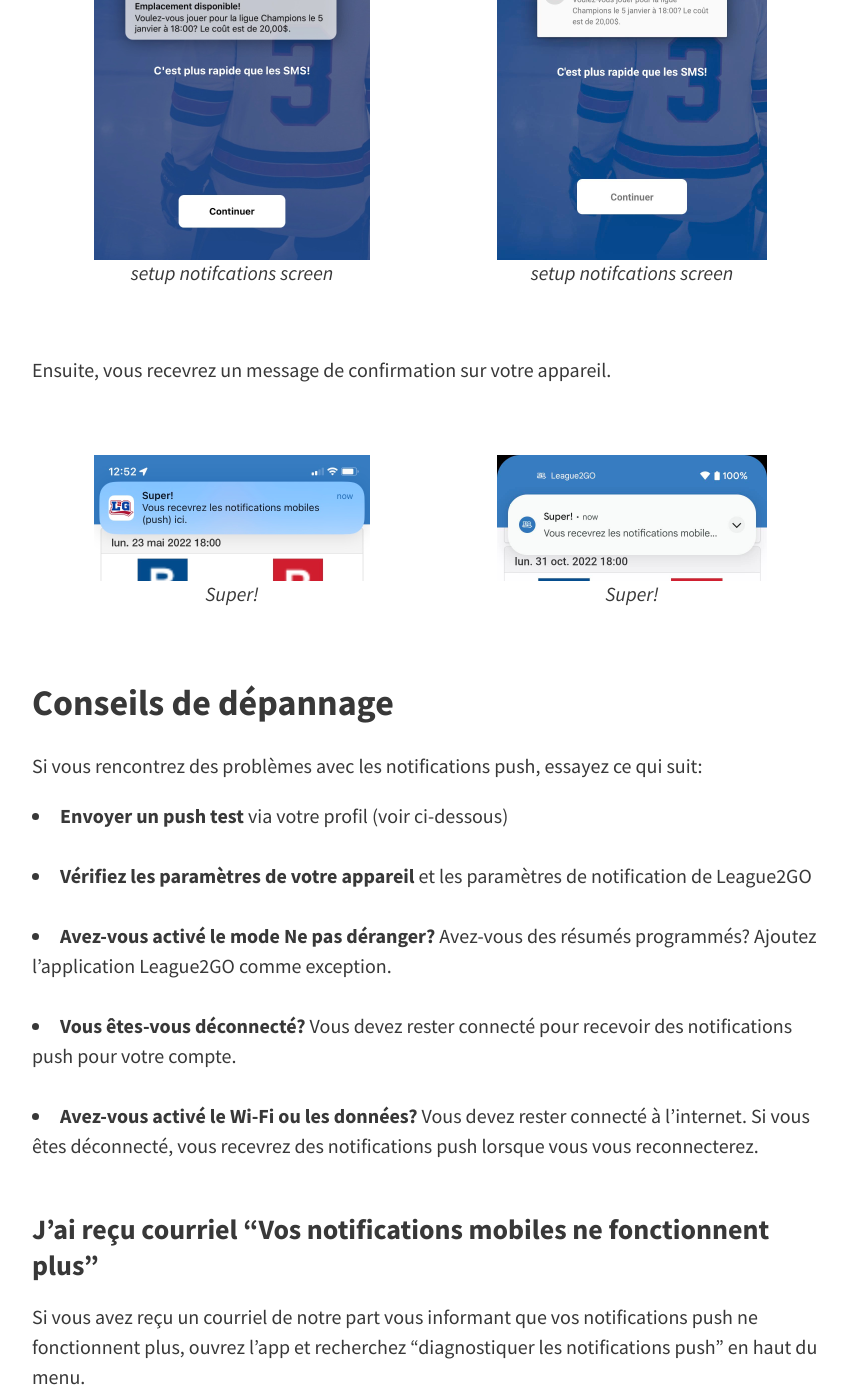
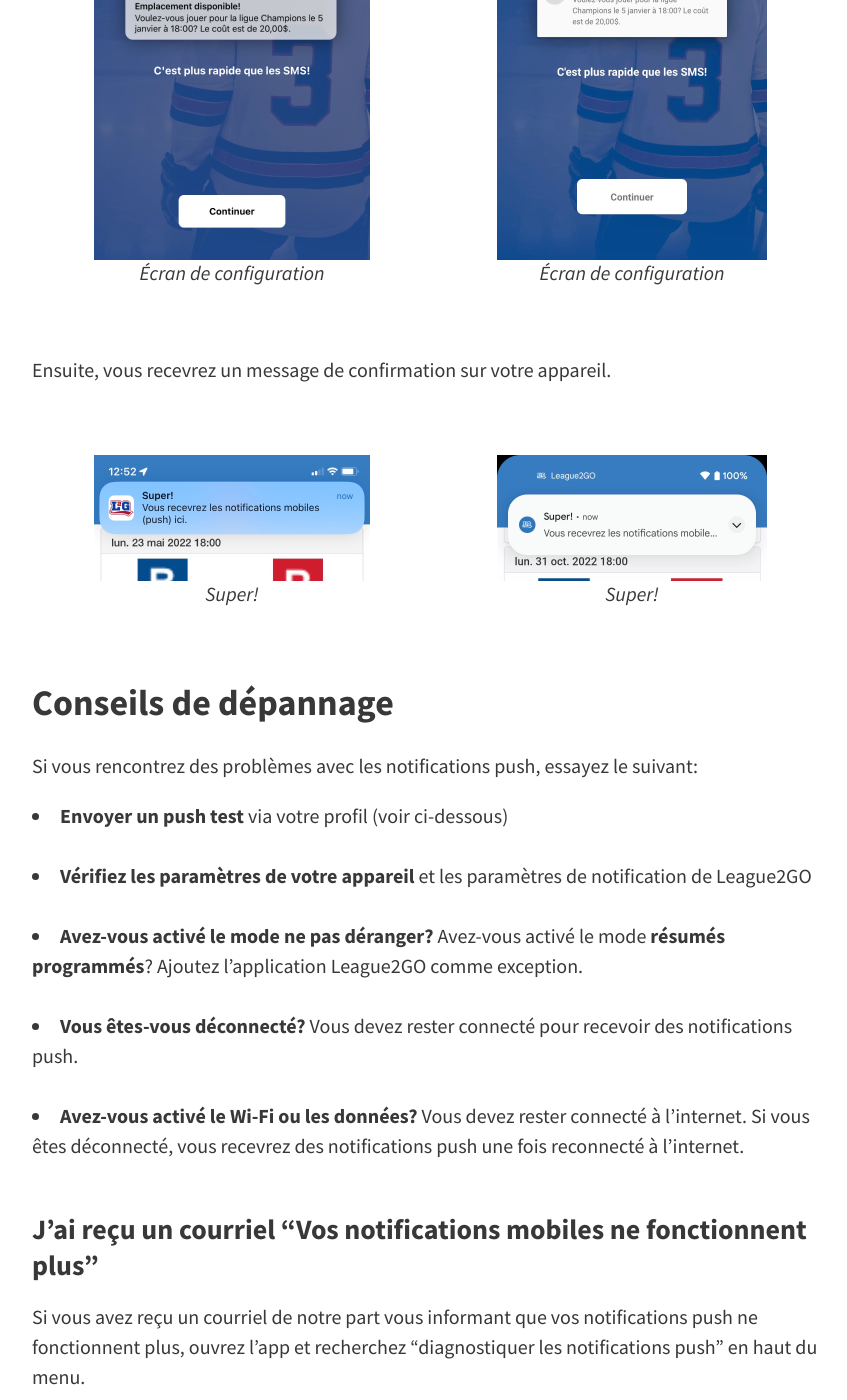
Before and after one commit to League2GO/league2go.github.io, a Jekyll site: the page built from _posts/fr/2023-01-29-notifications-mobile.md, in a window 1280 px wide and 1400 px high, scrolled down 1768 px. Shown: the whole window, without its empty margins (208-1055 px from the left). Built offline with Jekyll 4.4.1, drawn with Linux system fonts in a browser that asks for light colours; nearby versions of some CDN libraries; some of the changed text lies outside the part shown.

Commit message:
fix french push notification text

```diff
--- a/_posts/fr/2023-01-29-notifications-mobile.md
+++ b/_posts/fr/2023-01-29-notifications-mobile.md
@@ -4,14 +4,14 @@ lang: fr
 localization: mobile-notifications
 ---
 
-Ce guide décrit **comment commencer** avec les notifications mobile et fournit des **conseils de dépannage** utiles pour vous aider à résoudre les problèmes.
+Ce guide décrit **comment commencer** avec les notifications mobile et fournit des **conseils de dépannage** utiles pour vous aider à résoudre des problèmes.
 
 ## Notifications push
 
-Les notifications mobiles (push) vous offrent la meilleure expérience et sont un excellent moyen de ne jamais manquer une partie. Comme ils sont plus rapides que les SMS, vous aurez plus de chances d'obtenir l'espace disponible lors du prochain jeu auquel vous souhaitez jouer.
+Les notifications mobiles (push) vous offrent la meilleure expérience et sont un excellent moyen de ne jamais manquer une partie. Comme ils sont plus rapides que les SMS, vous aurez plus de chances d'obtenir l'espace disponible lors de la prochaine partie auquel vous souhaitez jouer.
 
 <br/>
-{% include image.html src="2017-11-22-push-fr.png" caption="Notification to sub in a game" %}
+{% include image.html src="2017-11-22-push-fr.png" caption="Notification pour remplacer dans une partie" %}
 <br/>
 
 ## Pour commencer
@@ -20,8 +20,8 @@ Une fois que vous avez votre compte League2GO, téléchargez notre application
 
 <br/>
 <div class="image-container-row">
-{% include image.html src="mobile/app-store-fr.jpg" caption="Download on the app store" url=site.appStoreUrls.en.iosUrl %}
-{% include image.html src="mobile/play-store-fr.jpg" caption="Download on the play store" url=site.appStoreUrls.en.androidUrl %}
+{% include image.html src="mobile/app-store-fr.jpg" caption="Téléchargez sur le app store" url=site.appStoreUrls.en.iosUrl %}
+{% include image.html src="mobile/play-store-fr.jpg" caption="Téléchargez sur le play store" url=site.appStoreUrls.en.androidUrl %}
 </div>
 <br/>
 
@@ -29,8 +29,8 @@ Connectez-vous, et continuez, appuyez sur autoriser dans les fenêtres qui suive
 
 <br/>
 <div class="image-container-row">
-{% include image.html src="2023-01-29-mobile-notifications-activate-ios-fr.png" caption="setup notifcations screen" %}
-{% include image.html src="2023-01-29-mobile-notifications-activate-android-fr.png" caption="setup notifcations screen" %}
+{% include image.html src="2023-01-29-mobile-notifications-activate-ios-fr.png" caption="Écran de configuration" %}
+{% include image.html src="2023-01-29-mobile-notifications-activate-android-fr.png" caption="Écran de configuration" %}
 </div>
 <br/>
 
@@ -45,7 +45,7 @@ Ensuite, vous recevrez un message de confirmation sur votre appareil.
 
 ## Conseils de dépannage
 
-Si vous rencontrez des problèmes avec les notifications push, essayez ce qui suit:
+Si vous rencontrez des problèmes avec les notifications push, essayez le suivant:
 
 * **Envoyer un push test** via votre profil (voir ci-dessous)
 <br/>
@@ -53,27 +53,27 @@ Si vous rencontrez des problèmes avec les notifications push, essayez ce qui su
 * **Vérifiez les paramètres de votre appareil** et les paramètres de notification de League2GO
 <br/>
 <br/>
-* **Avez-vous activé le mode Ne pas déranger?** Avez-vous des résumés programmés? Ajoutez l'application League2GO comme exception.
+* **Avez-vous activé le mode ne pas déranger?** Avez-vous activé le mode **résumés programmés**? Ajoutez l'application League2GO comme exception.
 <br/>
 <br/>
-* **Vous êtes-vous déconnecté?** Vous devez rester connecté pour recevoir des notifications push pour votre compte.
+* **Vous êtes-vous déconnecté?** Vous devez rester connecté pour recevoir des notifications push.
 <br/>
 <br/>
-* **Avez-vous activé le Wi-Fi ou les données?** Vous devez rester connecté à l'internet. Si vous êtes déconnecté, vous recevrez des notifications push lorsque vous vous reconnecterez.
+* **Avez-vous activé le Wi-Fi ou les données?** Vous devez rester connecté à l'internet. Si vous êtes déconnecté, vous recevrez des notifications push une fois reconnecté à l'internet.
 <br/>
 <br/>
 
-### J'ai reçu courriel "Vos notifications mobiles ne fonctionnent plus"
+### J'ai reçu un courriel "Vos notifications mobiles ne fonctionnent plus"
 
 Si vous avez reçu un courriel de notre part vous informant que vos notifications push ne fonctionnent plus, ouvrez l'app et recherchez "diagnostiquer les notifications push" en haut du menu.
 
 <br/>
-{% include image.html src="2023-01-29-mobile-notifications-diagnose-ios-fr.png" caption="App menu diagnose push" %}
+{% include image.html src="2023-01-29-mobile-notifications-diagnose-ios-fr.png" caption="Menu de l'app League2GO" %}
 <br/>
 
 ### Envoyer un push test
 
-Si vous pensez que les notifications push ne fonctionnent pas, vous pouvez vous envoyer une notification test.
+Si vous pensez que les notifications push ne fonctionnent pas, vous pouvez vous envoyer un test.
 
 1. Dans l'app, ouvrez le menu et accédez à votre profil
 2. Naviguer vers le bas de le page et chercher "Envoyer un push"
@@ -84,7 +84,7 @@ Ensuite, vous recevrez un push de confirmation sur votre appareil.
 <br/>
 <div class="image-container-row">
 {% include image.html src="2023-01-29-mobile-notifications-profile-ios-fr.png" caption="Profile" %}
-{% include image.html src="2023-01-29-mobile-notifications-test-ios-fr.png" caption="Sending a test push" %}
+{% include image.html src="2023-01-29-mobile-notifications-test-ios-fr.png" caption="Recevoir une push test" %}
 </div>
 <br/>
 
```
Also changed, not shown: other parts of _posts/fr/2023-01-29-notifications-mobile.md (+1 -1 lines).
